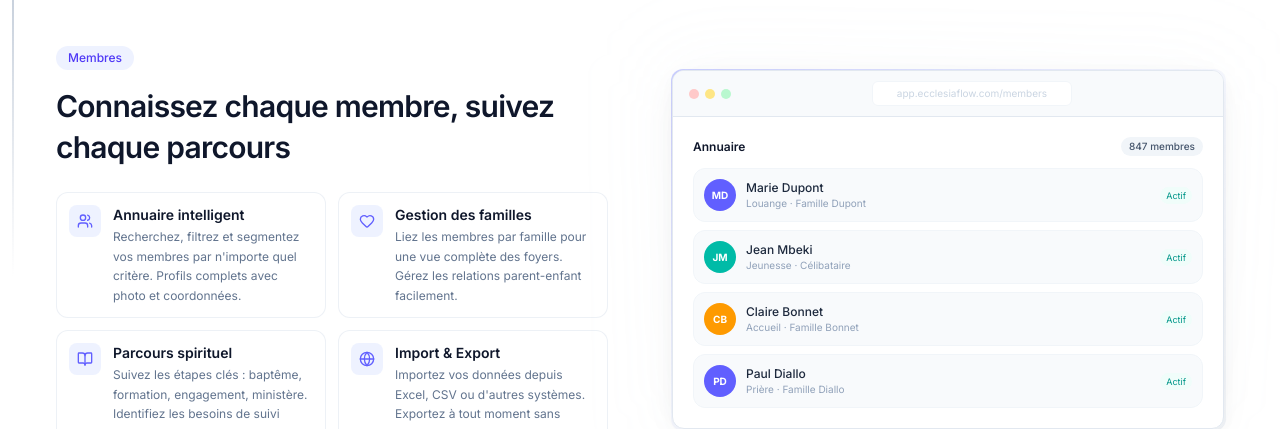
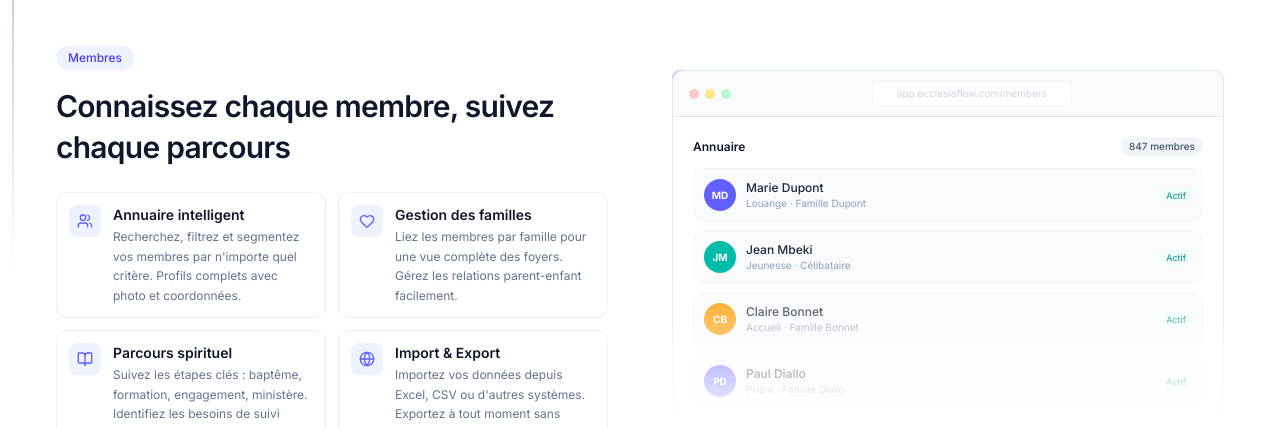
Before and after one commit to GYOM15/ecclesiaflow-landing, a Next.js app: page /features in a window 1280 px wide. Shown: the part 523-952 px from the top of the page. Built offline with nearby package versions, Linux system fonts and the light colour scheme; no server answers.

Commit message:
Add mask-image fade to features mockups
Apply CSS mask-image bottom fade and cursor-pointer
on features detail page mockup wrappers.

```diff
--- a/components/sections/features-detail.tsx
+++ b/components/sections/features-detail.tsx
@@ -148,7 +148,7 @@ export function FeaturesDetail() {
               </ScrollReveal>
 
               <ScrollReveal direction={reversed?"left":"right"} delay={0.15} className={cn(reversed&&"lg:order-1")}>
-                <div className="relative">
+                <div className="relative cursor-pointer" style={{ maskImage: "linear-gradient(to bottom, black 0%, black 55%, transparent 100%)", WebkitMaskImage: "linear-gradient(to bottom, black 0%, black 55%, transparent 100%)" }}>
                   <div className={`absolute -inset-4 rounded-3xl bg-gradient-to-br ${meta.gradient} blur-2xl`} aria-hidden="true"/>
 
                   {/* Gradient border highlight on select mockups */}
```
